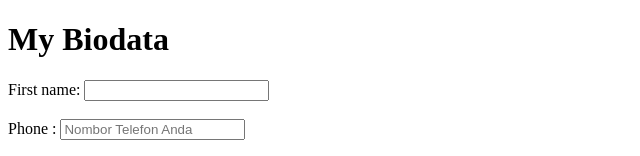
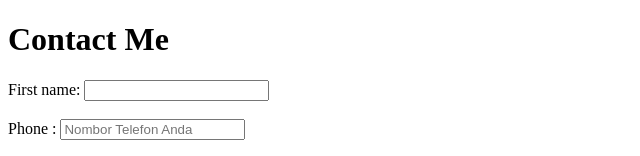
Before and after one commit to HaRye20/biodata-task, a plain HTML site: page Contact.html in a window 1280 px wide. Shown: the top 156 px of the page, without its empty margins (0-640 px from the left). Drawn offline with Linux system fonts and the light colour scheme.

Commit message:
Contact.html

```diff
--- a/Contact.html
+++ b/Contact.html
@@ -6,7 +6,7 @@
     <title> Contact Me </title>
 </head>
 <body>
-     <h1> My Biodata </h1>
+     <h1> Contact Me </h1>
 
 <form>
     <label for="fname">First name:</label>
@@ -26,4 +26,5 @@
 </form>
 
 </body>
+
 </html>
```
